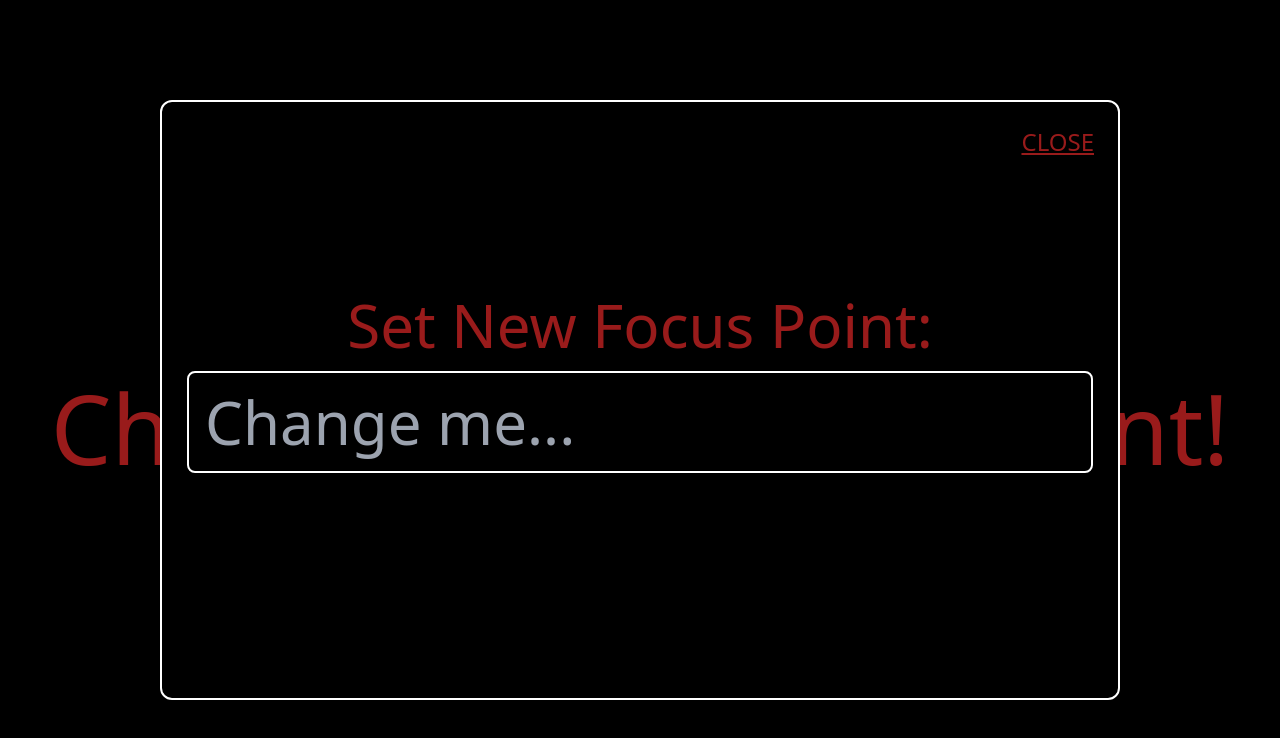
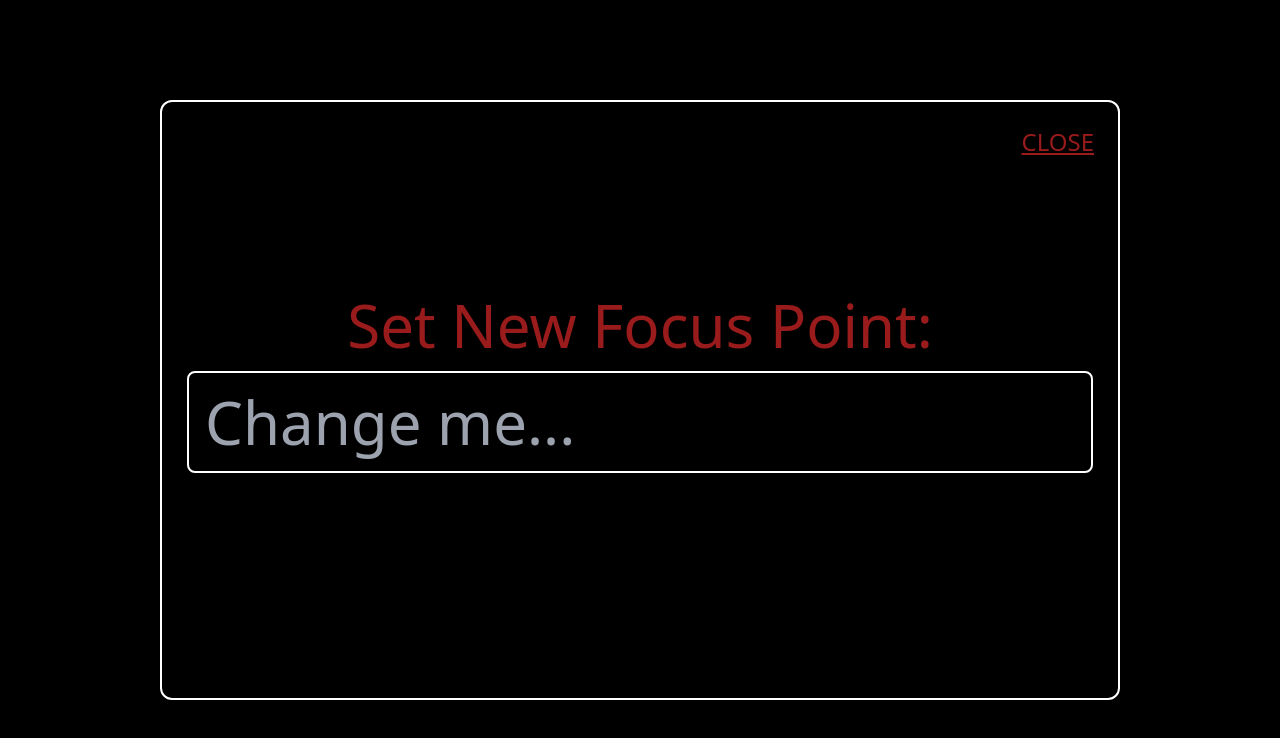
Before and after one commit to CollierTR/Flow-State, a React (Vite) app: page / in a window 1280 px wide. Shown: the top 738 px of the page. Built offline with nearby package versions, Linux system fonts and the light colour scheme.

Commit message:
fixed prompt text

```diff
--- a/src/App.jsx
+++ b/src/App.jsx
@@ -1,4 +1,3 @@
-import { document } from "postcss"
 import { useState, useRef, useEffect } from "react"
 
 function App() {
@@ -11,7 +10,7 @@ function App() {
 
   const [focusPoint, setFocusPoint] = useState(() => {
     let savedValue = localStorage.getItem('focusPoint')
-    return savedValue ? JSON.parse(savedValue) : 'Changing the Focus Point!'
+    return savedValue ? JSON.parse(savedValue) : 'Click to change...'
   })
 
   function handleChange(e) {
```
